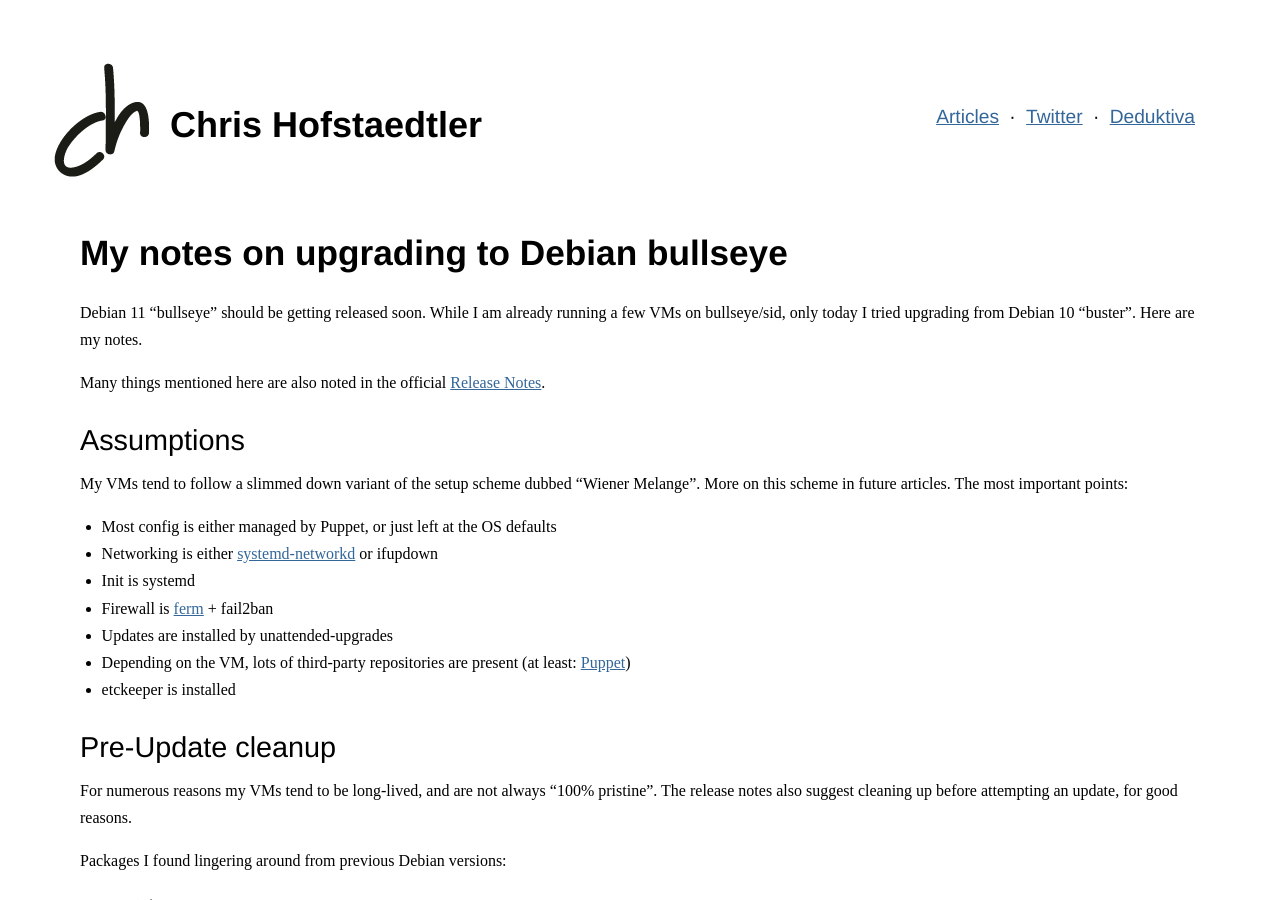
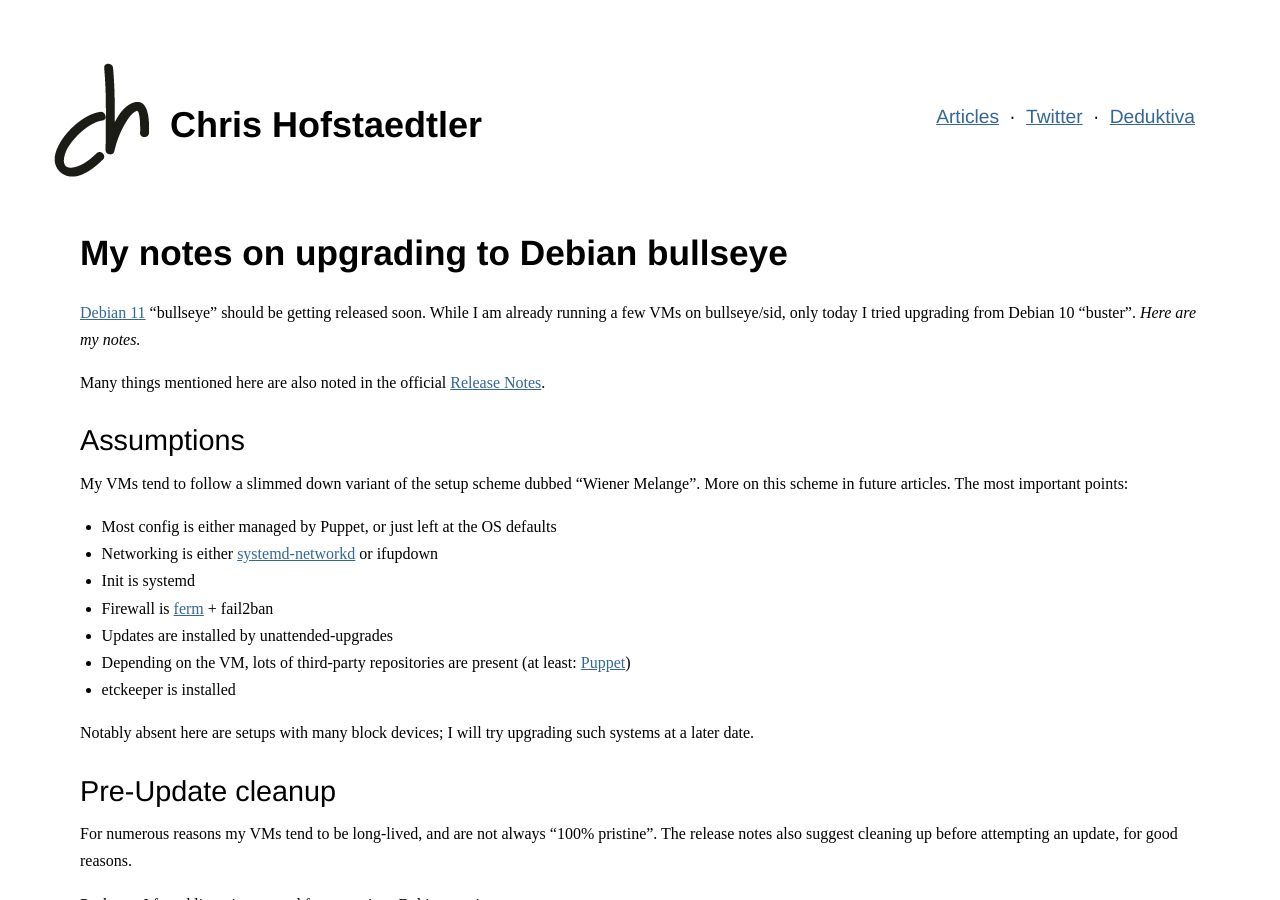
Before and after one commit to zeha/zeha.at-site, a Jekyll site: the page built from _posts/2021-04-10-bullseye-upgrade-notes.markdown, in a window 1280 px wide and 900 px high. Built offline with Jekyll 4.4.1, drawn with Linux system fonts in a browser that asks for light colours; some of the changed lines change nothing that is shown.

Commit message:
formatting, "many block"

```diff
--- a/_posts/2021-04-10-bullseye-upgrade-notes.markdown
+++ b/_posts/2021-04-10-bullseye-upgrade-notes.markdown
@@ -3,7 +3,7 @@
 title: "My notes on upgrading to Debian bullseye"
 ---
 
-Debian 11 "bullseye" should be getting released soon. While I am already running a few VMs on bullseye/sid, only today I tried upgrading from Debian 10 "buster". Here are my notes.
+[Debian 11](https://www.debian.org/releases/bullseye/) "bullseye" should be getting released soon. While I am already running a few VMs on bullseye/sid, only today I tried upgrading from Debian 10 "buster". *Here are my notes.*
 
 Many things mentioned here are also noted in the official [Release Notes](https://www.debian.org/releases/bullseye/amd64/release-notes/index.en.html).
 
@@ -18,6 +18,8 @@
 - Updates are installed by unattended-upgrades
 - Depending on the VM, lots of third-party repositories are present (at least: [Puppet](http://apt.puppet.com/))
 - etckeeper is installed
+
+Notably absent here are setups with many block devices; I will try upgrading such systems at a later date.
 
 ## Pre-Update cleanup
 
```
